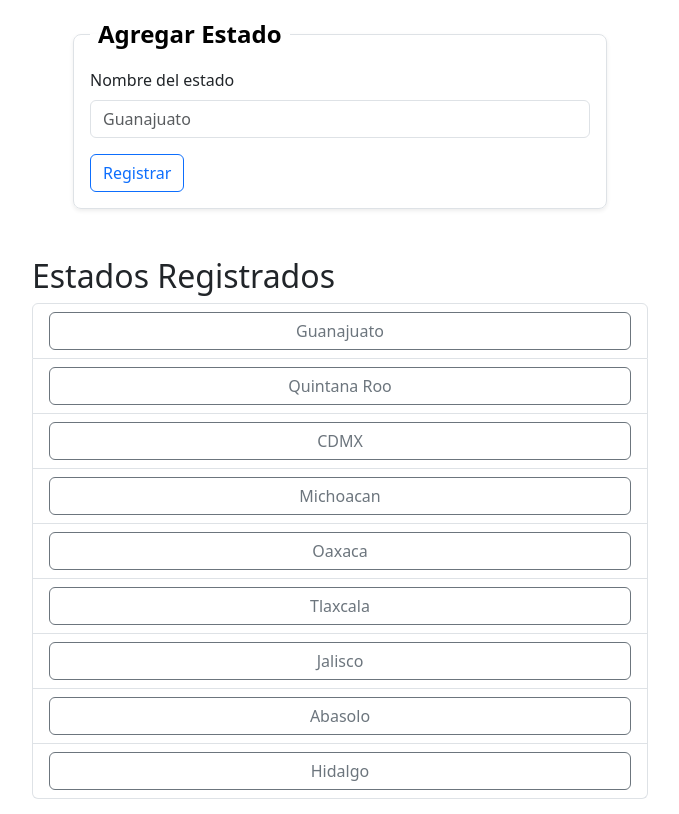
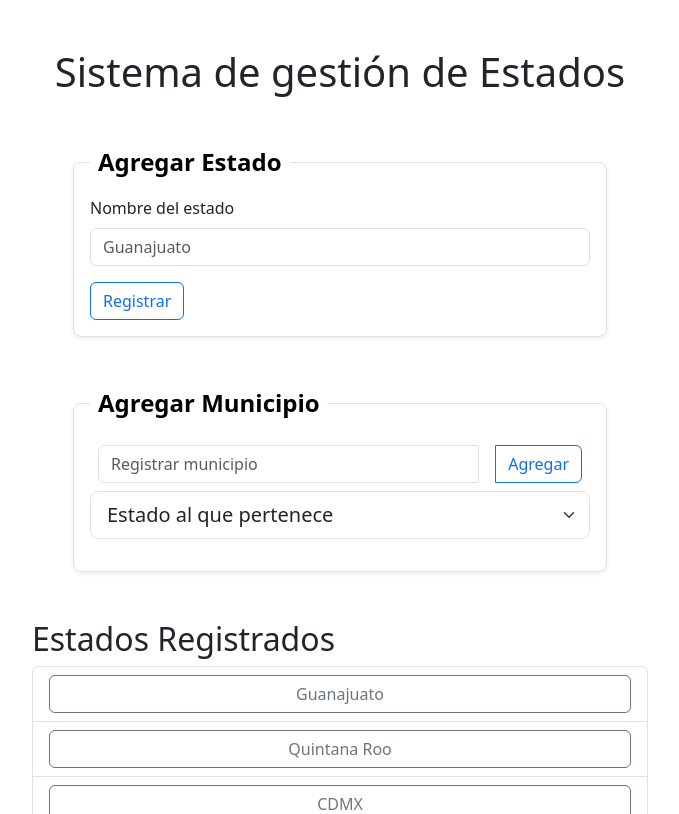
Before and after one commit to AxelRG07/proyecto_django_ajax, a Django app: page / in a window 1280 px wide. Shown: the top 814 px of the page, without its empty margins (300-979 px from the left). Run offline with Django 5.2, Linux system fonts and the light colour scheme; data comes from the database, SQL or seed files in the repository; both versions use the stored data as it was after the commit; some libraries are stand-ins or nearby versions.

Commit message:
Módulo de registro de municipios completado usando FETCH API(GET, POST)

```diff
--- a/sistema_ubicaciones/templates/base.html
+++ b/sistema_ubicaciones/templates/base.html
@@ -12,6 +12,8 @@
 </head>
 <body class="flex-column">
 
+    <h1 class="mt-lg-5 text-lg-center">Sistema de gestión de Estados</h1>
+
     {% block content %}
 
     {% endblock %}
--- a/sistema_ubicaciones/templates/index.html
+++ b/sistema_ubicaciones/templates/index.html
@@ -4,19 +4,33 @@
 {% block content %}
 
     <div class="container mt-3">
-         <form id="addEstadoForm" class="container w-50 ">
+         <form id="addEstadoForm" class="container w-50 mt-lg-5">
             <fieldset class="border rounded-3 p-3 shadow-sm">
                 <legend class="float-none w-auto px-2">Agregar Estado</legend>
                 <div class="col">
                     <div class="mb-3">
                     <label for="estadoInputPost" class="form-label">Nombre del estado</label>
-                    <input type="text" class="form-control" id="estadoInputPost" placeholder="Guanajuato">
+                    <input type="text" class="form-control" id="estadoInputPost" placeholder="Guanajuato" required>
                     </div>
                 </div>
 
                 <div class="col">
                     <button type="submit" class="btn btn-outline-primary">Registrar</button>
                 </div>
+            </fieldset>
+        </form>
+
+        <form id="addMunicipioForm" class="container w-50 mt-lg-5">
+            <fieldset class="border rounded-3 p-3 shadow-sm">
+                <legend class="float-none w-auto px-2">Agregar Municipio</legend>
+                <div class="input-group">
+                    <input type="text" class="form-control m-2" id="municipioInput" placeholder="Registrar municipio" required>
+                    <button type="submit" class="btn btn-outline-primary m-2">Agregar</button>
+                </div>
+                <select class="form-select form-select-lg mb-3" aria-label="Small select example" id="estadoSelect">
+                      <option selected class="form-control-color">Estado al que pertenece</option>
+
+                    </select>
             </fieldset>
         </form>
     </div>
@@ -35,7 +49,23 @@
             <h5 class="modal-title" id="municipiosModalLabel">Municipios</h5>
             <button type="button" class="btn-close" data-bs-dismiss="modal" aria-label="Close"></button>
           </div>
+
           <div class="modal-body" id="municipios-lista">
+
+          </div>
+        </div>
+      </div>
+    </div>
+
+    <div class="modal fade" id="registroModal" tabindex="-1" aria-labelledby="municipiosModalLabel" aria-hidden="true">
+      <div class="modal-dialog modal-dialog-centered">
+        <div class="modal-content">
+          <div class="modal-header">
+            <h5 class="modal-title" id="municipiosModalLabel">Estatus</h5>
+            <button type="button" class="btn-close" data-bs-dismiss="modal" aria-label="Close"></button>
+          </div>
+
+          <div class="modal-body" id="estatus">
 
           </div>
         </div>
@@ -56,6 +86,7 @@
     (function() {
       document.addEventListener("DOMContentLoaded", () => {
         getAllEstados(allEstadosUrl);
+
       });
 
       const addEstadoForm = document.getElementById("addEstadoForm");
@@ -76,6 +107,33 @@
           });
       });
 
+      const addMunicipioForm = document.getElementById("addMunicipioForm");
+      addMunicipioForm.addEventListener("submit", (e) => {
+          e.preventDefault();
+          const formData = {
+              nombre: addMunicipioForm.elements["municipioInput"].value,
+              estado: addMunicipioForm.elements["estadoSelect"].value,
+          }
+          addMunicipio(municipiosBaseUrl, formData)
+              .then(function() {
+                  console.log("municipio agregado correctamente");
+                  addMunicipioForm.reset();
+
+                  const modalTitle = document.getElementById("municipiosModalLabel")
+                  const modalBody = document.getElementById("estatus");
+
+                  modalBody.textContent = "Registro completado!";
+
+
+                  const modal = new bootstrap.Modal(document.getElementById("registroModal"));
+                  modal.show();
+
+              })
+              .catch(function(error) {
+                  console.error("Error al agregar municipio:", error);
+              })
+      })
+
     })();
   </script>
 {% endblock %}
--- a/sistema_ubicaciones/urls.py
+++ b/sistema_ubicaciones/urls.py
@@ -5,4 +5,5 @@ urlpatterns = [
     path('', views.index, name='index'),
     path('estados/', views.estados, name='estados'),
     path('municipios/<int:estado_id>/', views.municipios, name='municipios'),
+
 ]
--- a/sistema_ubicaciones/views.py
+++ b/sistema_ubicaciones/views.py
@@ -30,4 +30,11 @@ def municipios(request, estado_id):
             municipios = list(Municipio.objects.filter(estado_id=estado_id).values())
             return JsonResponse({'context':municipios})
 
+        elif request.method == "POST":
+            data = json.loads(request.body)
+            nombre = data.get('nombre')
+            estado = Estado.objects.get(id=estado_id)
+            municipio = Municipio.objects.create(nombre=nombre, estado=estado)
+            return JsonResponse({"id": municipio.id, "nombre": municipio.nombre})
+
     else: return HttpResponseBadRequest('Invalid Request')
--- a/static/js/script.js
+++ b/static/js/script.js
@@ -28,11 +28,13 @@ function getAllEstados(url) {
       return response.json();
     })
     .then(data => {
+      const estadoSelect = document.getElementById("estadoSelect");
       const lista = document.getElementById("estados-lista");
       lista.innerHTML = "";
 
       data.context.forEach(estado => {
         const li = document.createElement("li");
+        const option = document.createElement("option");
 
         const a = document.createElement("button");
         a.textContent = estado.nombre;
@@ -44,6 +46,12 @@ function getAllEstados(url) {
         li.classList.add("list-group-item");
         li.appendChild(a);
         lista.appendChild(li);
+
+        option.textContent = estado.nombre;
+        option.value = estado.id;
+
+        estadoSelect.appendChild(option)
+
       });
 
       //A cada botón se le asigna la respuesta al evento onClick
@@ -56,6 +64,8 @@ function getAllEstados(url) {
           })
       })
 
+
+
     })
     .catch(error => console.error("Error:", error));
 }
@@ -63,6 +73,25 @@ function getAllEstados(url) {
 //Registrar estado
 function addEstado(url, formData) {
   return fetch(url, {
+    method: "POST",
+    headers: {
+      "Content-Type": "application/json",
+      "X-Requested-With": "XMLHttpRequest",
+      "X-CSRFToken": getCookie("csrftoken"),
+    },
+    body: JSON.stringify(formData),
+  })
+  .then(function(response) {
+    if (!response.ok) {
+      throw new Error("Error al agregar estado");
+    }
+    return response.json();
+  });
+}
+
+function addMunicipio(url, formData) {
+    url = municipiosBaseUrl.replace("0", formData.estado);
+    return fetch(url, {
     method: "POST",
     headers: {
       "Content-Type": "application/json",
@@ -109,6 +138,8 @@ function cargarMunicipios(estadoId, estadoNombre) {
             }
             const modal = new bootstrap.Modal(document.getElementById("municipiosModal"));
             modal.show();
+
+
         })
         .catch(function (error) {
             console.error(error);
```
Also changed, not shown: db.sqlite3.
